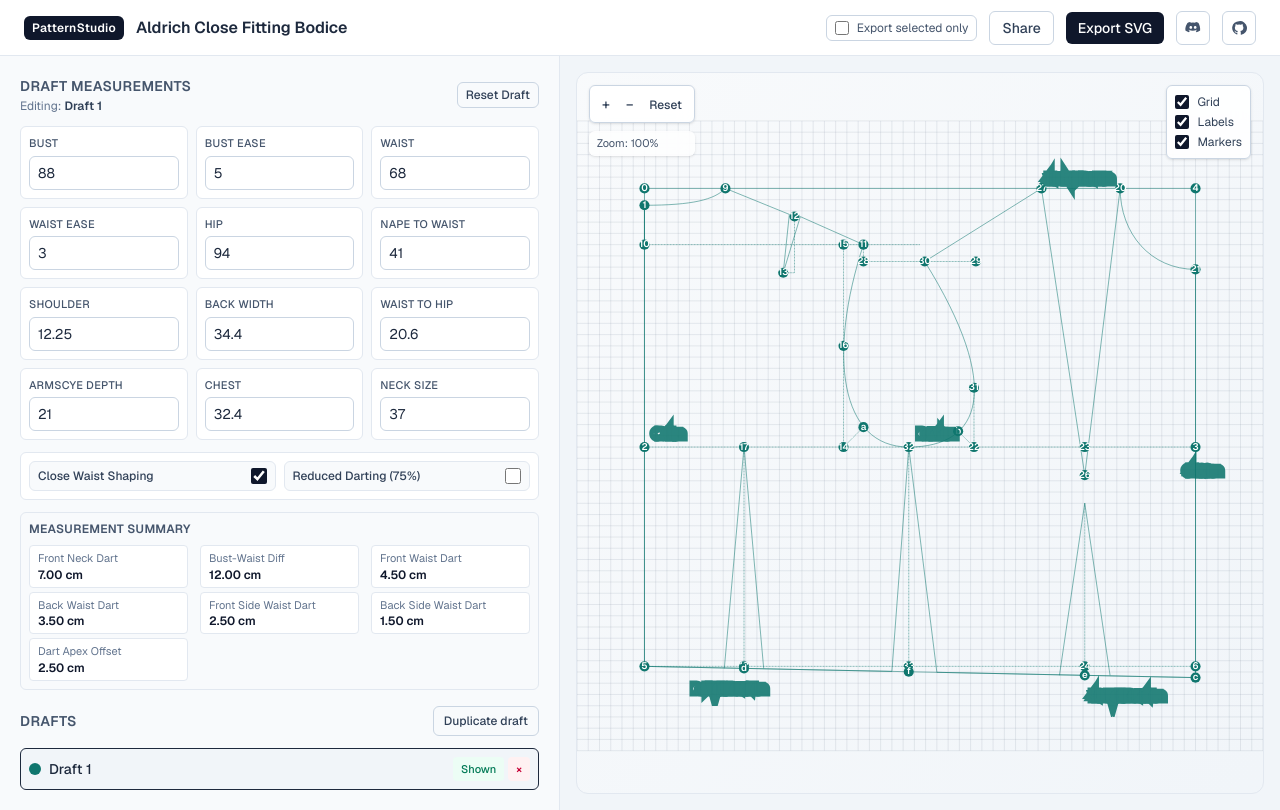
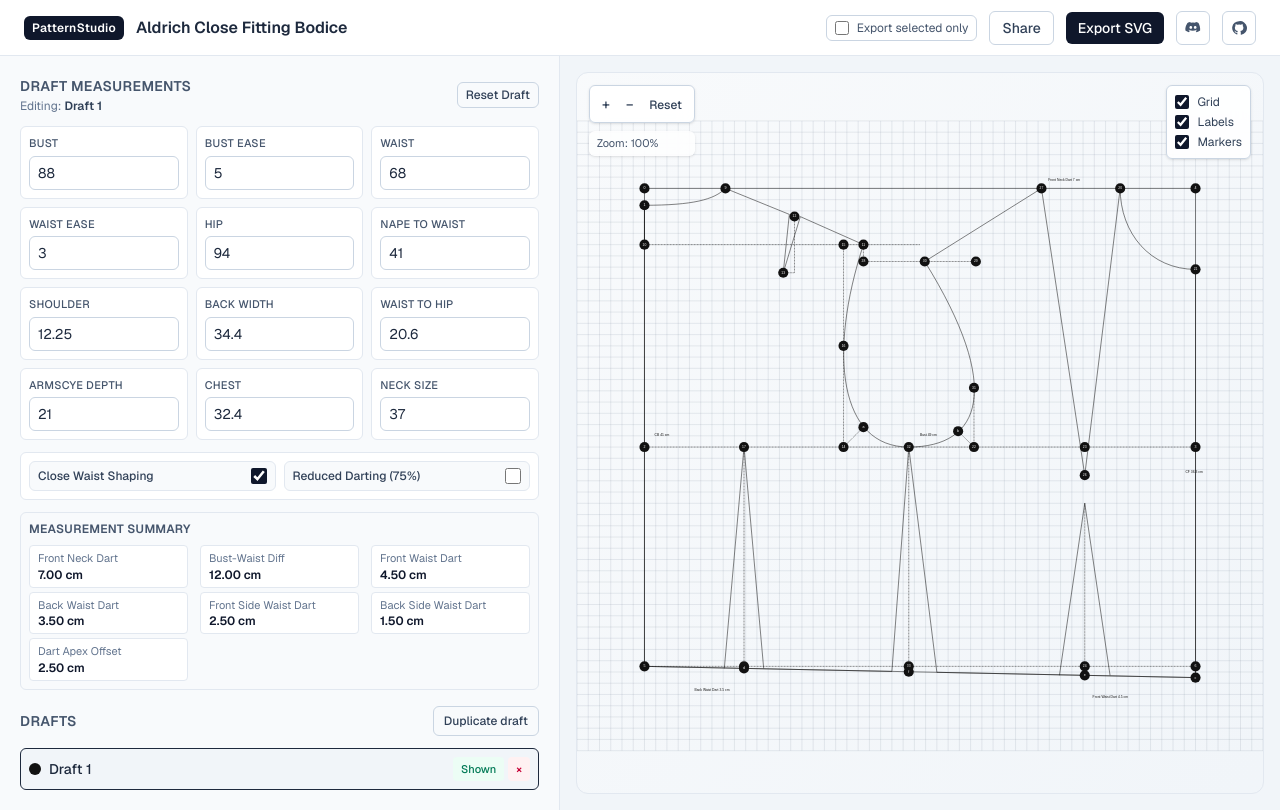
Before and after one commit to fulminair/patternstudio-1, a Next.js app: page / in a window 1280 px wide. Built offline with nearby package versions, Linux system fonts and the light colour scheme.

Commit message:
style: normalize label text and marker numbering

```diff
--- a/src/components/canvas/PatternCanvas.tsx
+++ b/src/components/canvas/PatternCanvas.tsx
@@ -184,6 +184,16 @@ export function PatternCanvas({
     zoomSelectionRef.current.call(zoomRef.current.transform, zoomIdentity);
   };
 
+  const markerTextSize = (text: string): number => {
+    if (text.length <= 1) {
+      return 0.32;
+    }
+    if (text.length === 2) {
+      return 0.3;
+    }
+    return 0.26;
+  };
+
   return (
     <div className="relative h-full w-full overflow-hidden rounded-xl border border-slate-200 bg-gradient-to-br from-slate-50 to-slate-100">
       <svg
@@ -229,7 +239,9 @@ export function PatternCanvas({
                 ))}
 
                 {showMarkers
-                  ? instance.scene.markers.map((marker) => (
+                  ? instance.scene.markers.map((marker) => {
+                      const markerText = marker.id.replace(/^marker-/, "");
+                      return (
                         <g key={`${instance.instanceId}-${marker.id}`}>
                           <circle
                             cx={marker.x}
@@ -237,25 +249,28 @@ export function PatternCanvas({
                             r={marker.r}
                             fill={marker.color}
                             stroke="white"
-                          strokeWidth={0.03}
+                            strokeWidth={0.02}
                             vectorEffect="non-scaling-stroke"
                           />
                           <text
                             x={marker.x}
                             y={marker.y}
+                            dy="0.02em"
                             fill="white"
                             stroke="none"
                             textAnchor="middle"
                             dominantBaseline="middle"
+                            alignmentBaseline="middle"
                             pointerEvents="none"
-                          fontSize={Math.max(marker.r * 1.9, 0.6)}
-                          fontWeight={600}
-                          fontFamily="var(--font-geist-sans), 'Avenir Next', 'Segoe UI', sans-serif"
+                            fontSize={markerTextSize(markerText)}
+                            fontWeight={400}
+                            fontFamily="Arial, Helvetica, sans-serif"
                           >
-                          {marker.id.replace(/^marker-/, "")}
+                            {markerText}
                           </text>
                         </g>
-                    ))
+                      );
+                    })
                   : null}
 
                 {showLabels && labelTargetId === instance.instanceId
@@ -265,11 +280,12 @@ export function PatternCanvas({
                         x={label.x}
                         y={label.y}
                         fill={label.color ?? "currentColor"}
-                        fontSize={0.6}
-                        fontWeight={100}
-                        opacity={0.88}
-                        fontFamily="var(--font-geist-sans), 'Avenir Next', 'Segoe UI', sans-serif"
-                        letterSpacing="0.01em"
+                        stroke="none"
+                        fontSize={0.3}
+                        fontWeight={400}
+                        opacity={1}
+                        fontFamily="Arial, Helvetica, sans-serif"
+                        letterSpacing="0"
                         transform={
                           label.rotation
                             ? `rotate(${label.rotation} ${label.x} ${label.y})`
--- a/src/lib/share/decode.ts
+++ b/src/lib/share/decode.ts
@@ -82,7 +82,7 @@ const parseInstances = (input: unknown): PatternInstance[] => {
       return {
         id: typeof value.id === "string" ? value.id : `shared-${index + 1}`,
         name: typeof value.name === "string" ? value.name : `Draft ${index + 1}`,
-        color: typeof value.color === "string" ? value.color : "#0f766e",
+        color: typeof value.color === "string" ? value.color : "#111111",
         visible: typeof value.visible === "boolean" ? value.visible : true,
         overrides: parsedOverrides,
       };
--- a/src/lib/store.ts
+++ b/src/lib/store.ts
@@ -16,7 +16,7 @@ import type {
 } from "@/patterns/types";
 
 const INSTANCE_COLORS = [
-  "#0f766e",
+  "#111111",
   "#b45309",
   "#1d4ed8",
   "#be123c",
```
Lines whose indentation alone changed are shown as unchanged.
